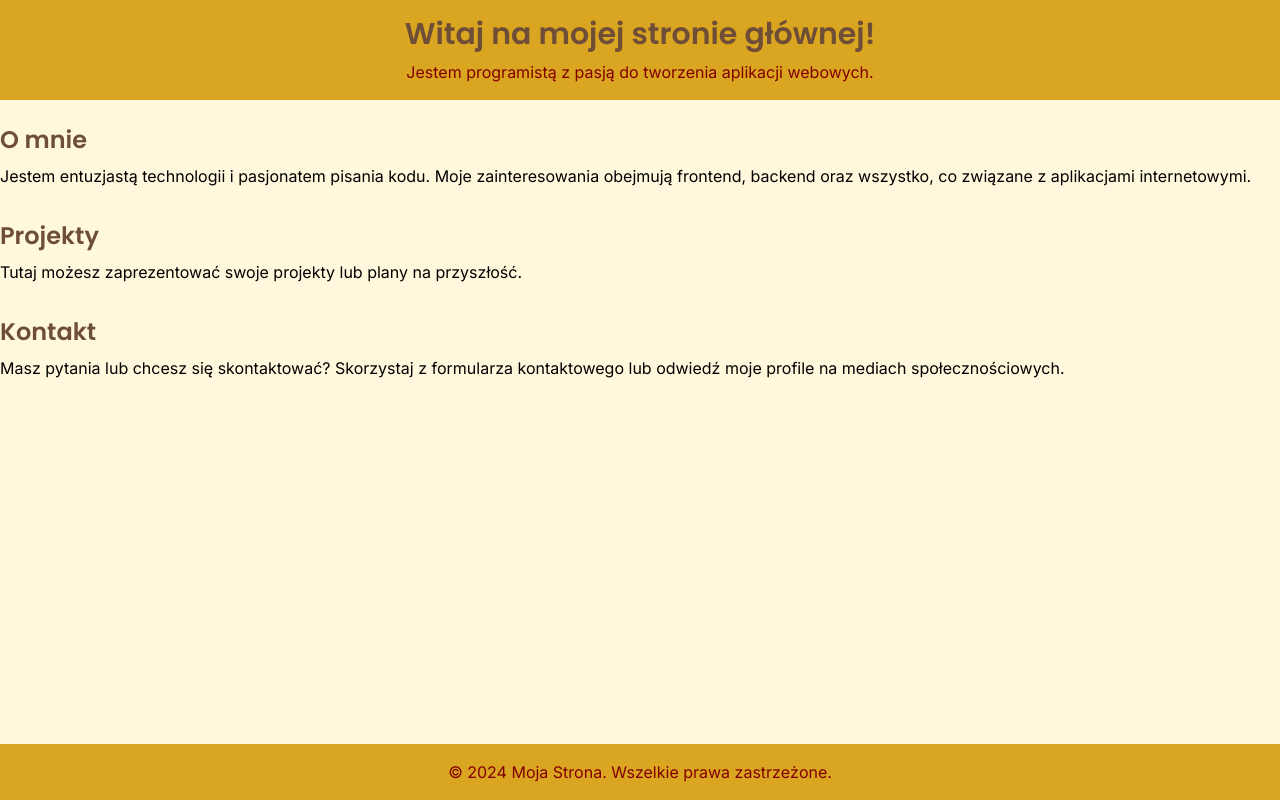
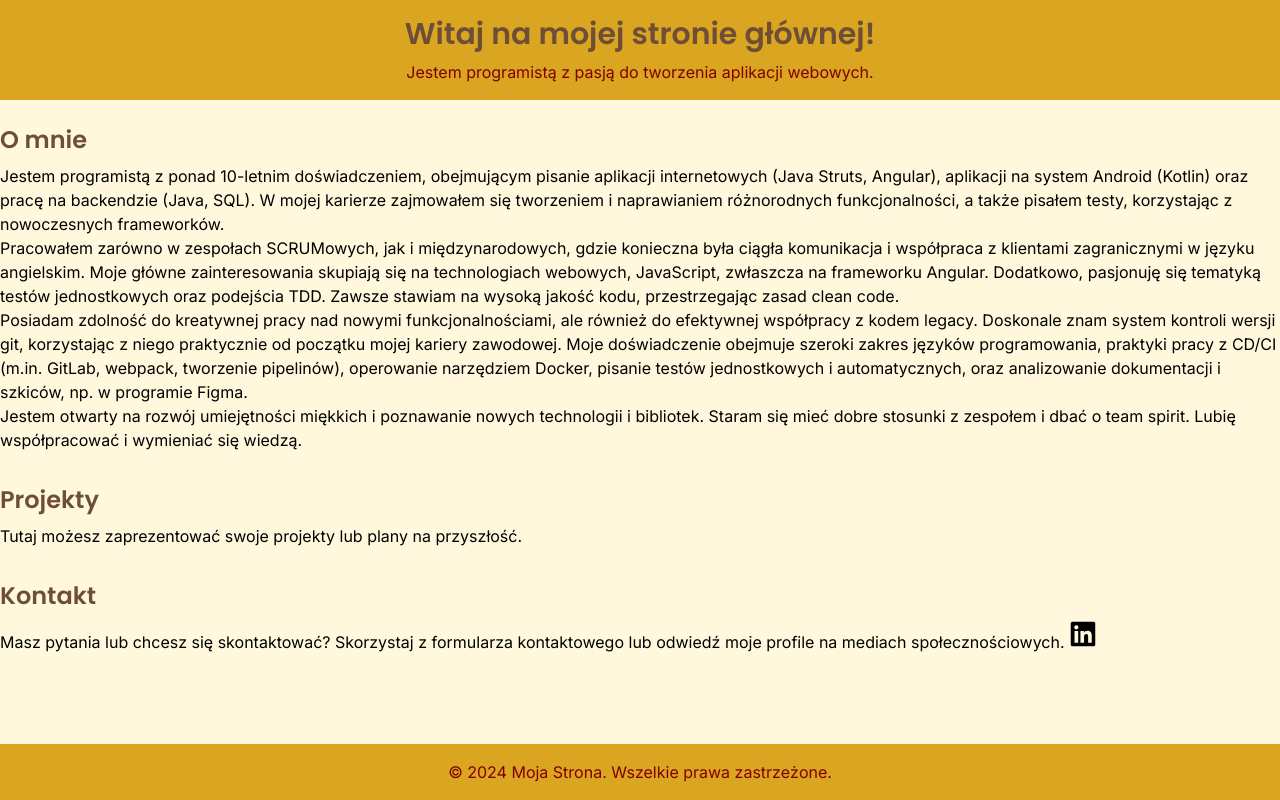
Before and after one commit to Arczi89/portfolio-react, a Next.js app: page / in a window 1280 px wide. Built offline with nearby package versions, Linux system fonts and the light colour scheme.

Commit message:
add linkedin icon to contact section

```diff
--- a/src/app/components/home.tsx
+++ b/src/app/components/home.tsx
@@ -1,5 +1,7 @@
 'use client';
+import Link from 'next/link';
 import React from 'react';
+import { FaLinkedin } from "react-icons/fa6";
 
 const Home = () => {
   return (
@@ -13,9 +15,11 @@ const Home = () => {
       <main className="container mx-auto py-6 flex-grow bg">
         <section className="mb-8">
           <h2 className="text-2xl font-bold">O mnie</h2>
-          <p className="mt-2">
-            Jestem entuzjastą technologii i pasjonatem pisania kodu. Moje zainteresowania obejmują frontend, backend oraz wszystko, co związane z aplikacjami internetowymi.
-          </p>
+          <p className="mt-2"></p>
+          <p>Jestem programistą z ponad 10-letnim doświadczeniem, obejmującym pisanie aplikacji internetowych (Java Struts, Angular), aplikacji na system Android (Kotlin) oraz pracę na backendzie (Java, SQL). W mojej karierze zajmowałem się tworzeniem i naprawianiem różnorodnych funkcjonalności, a także pisałem testy, korzystając z nowoczesnych frameworków.</p>
+          <p>Pracowałem zarówno w zespołach SCRUMowych, jak i międzynarodowych, gdzie konieczna była ciągła komunikacja i współpraca z klientami zagranicznymi w języku angielskim. Moje główne zainteresowania skupiają się na technologiach webowych, JavaScript, zwłaszcza na frameworku Angular. Dodatkowo, pasjonuję się tematyką testów jednostkowych oraz podejścia TDD. Zawsze stawiam na wysoką jakość kodu, przestrzegając zasad clean code.</p>
+          <p>Posiadam zdolność do kreatywnej pracy nad nowymi funkcjonalnościami, ale również do efektywnej współpracy z kodem legacy. Doskonale znam system kontroli wersji git, korzystając z niego praktycznie od początku mojej kariery zawodowej. Moje doświadczenie obejmuje szeroki zakres języków programowania, praktyki pracy z CD/CI (m.in. GitLab, webpack, tworzenie pipelinów), operowanie narzędziem Docker, pisanie testów jednostkowych i automatycznych, oraz analizowanie dokumentacji i szkiców, np. w programie Figma.</p>
+          <p>Jestem otwarty na rozwój umiejętności miękkich i poznawanie nowych technologii i bibliotek. Staram się mieć dobre stosunki z zespołem i dbać o team spirit. Lubię współpracować i wymieniać się wiedzą.</p>
         </section>
         <section className="mb-8">
           <h2 className="text-2xl font-bold">Projekty</h2>
@@ -26,7 +30,7 @@ const Home = () => {
         <section>
           <h2 className="text-2xl font-bold">Kontakt</h2>
           <p className="mt-2">
-            Masz pytania lub chcesz się skontaktować? Skorzystaj z formularza kontaktowego lub odwiedź moje profile na mediach społecznościowych.
+            Masz pytania lub chcesz się skontaktować? Skorzystaj z formularza kontaktowego lub odwiedź moje profile na mediach społecznościowych. <a className='social' target="_blank" rel="noopener noreferrer" href={'https://www.linkedin.com/in/artur-szwagrzak-744431102/'}><FaLinkedin size={28} /></a>
           </p>
         </section>
       </main>
--- a/src/app/globals.css
+++ b/src/app/globals.css
@@ -44,3 +44,8 @@ body {
     text-wrap: balance;
   }
 }
+
+.social {
+  display: inline-block;
+  text-align: center;
+}
```
